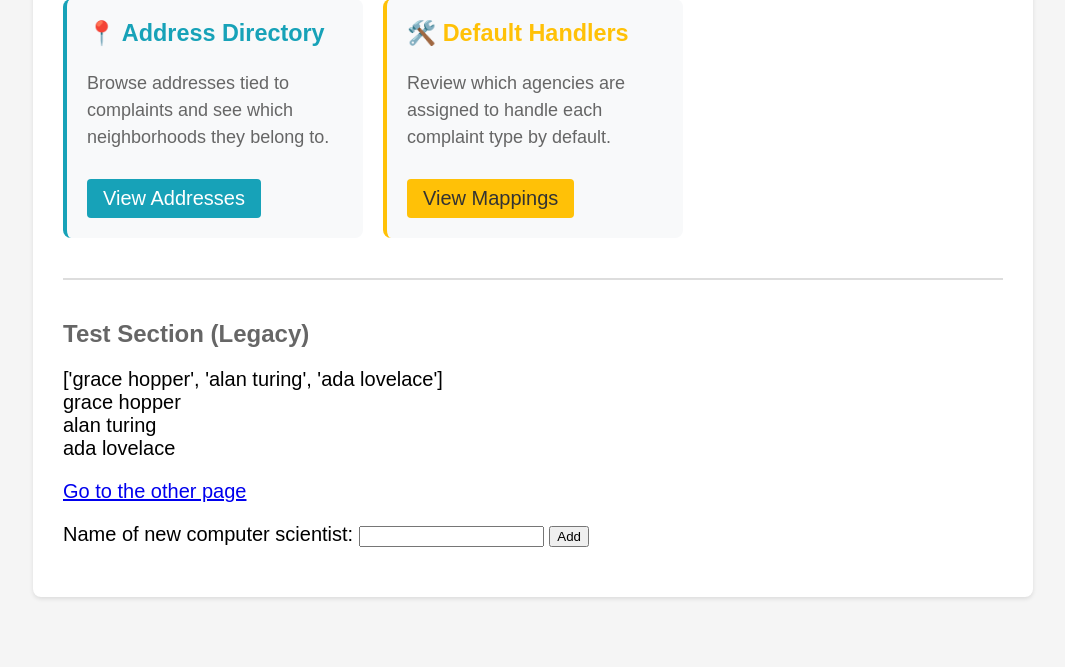
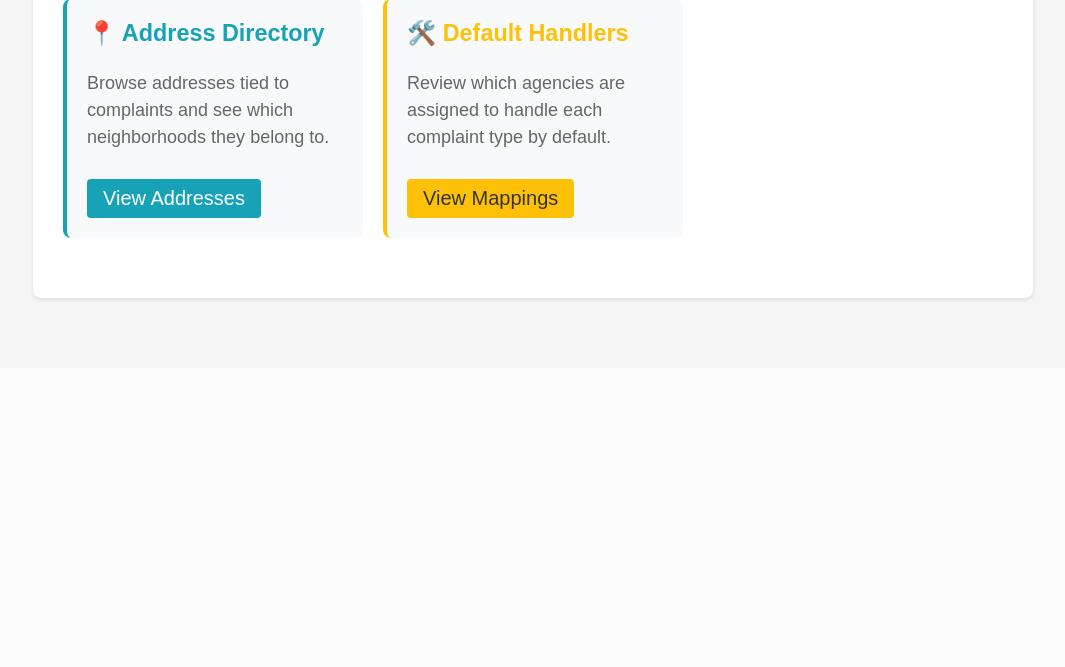
Before and after one commit to HenryWashuHe/4111_Project, a Flask app: page / in a window 1280 px wide. Shown: the part 552-1219 px from the top of the page, without its empty margins (107-1172 px from the left). After the commit the page ends 920 px from the top, so only its background shows below. Run offline with Flask 3, Linux system fonts and the light colour scheme.

Commit message:
delete the test section

```diff
--- a/webserver/templates/index.html
+++ b/webserver/templates/index.html
@@ -142,22 +142,6 @@
       </div>
     </div>
 
-    <div class="test-section">
-      <h2>Test Section (Legacy)</h2>
-      <div>{{data}}</div>
-
-      <div>
-        {% for n in data %}
-        <div>{{n}}</div>
-        {% endfor %}
-      </div>
-
-      <p><a href="another">Go to the other page</a></p>
-
-      <form method="POST" action="/add">
-        <p>Name of new computer scientist: <input type="text" name="name"> <input type="submit" value="Add"></p>
-      </form>
-    </div>
   </div>
 </body>
 </html>
```
